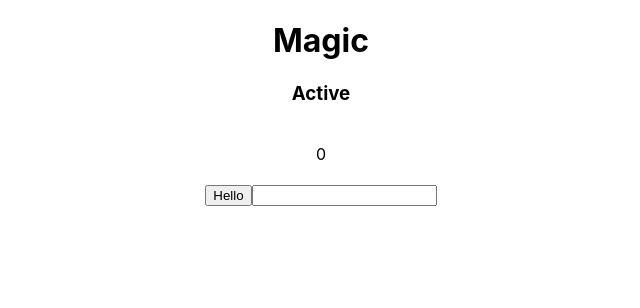
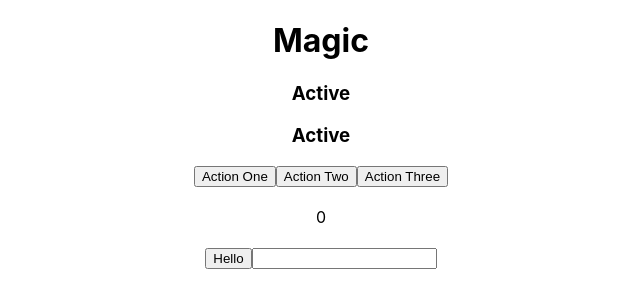
Before and after one commit to shihabus/react-ts, a React (Create React App) app: page / in a window 1280 px wide. Shown: the top 308 px of the page, without its empty margins (319-959 px from the left). Built offline with nearby package versions, Linux system fonts and the light colour scheme.

Commit message:
useReducer

```diff
--- a/src/App.tsx
+++ b/src/App.tsx
@@ -5,12 +5,14 @@ import { Button } from "./components/Button";
 import { Input } from "./components/Input";
 
 import "./App.css";
+import { ReducerButtons } from "./components/ReducerButtons";
 
 function App() {
   const [state, setState] = React.useState(0);
   return (
     <div className="App">
       <Head title="Magic" />
+      <ReducerButtons />
       <div style={{ padding: "20px 0px" }}>{state}</div>
       <Button
         onClick={(e) => {
--- a/src/components/Input.tsx
+++ b/src/components/Input.tsx
@@ -1,8 +1,13 @@
-import React, { useState } from "react";
+import React, { useState, useRef } from "react";
 
 export function Input() {
   // useState types are inferred based on default value
   const [name, setName] = useState("");
 
-  return <input value={name} onChange={(e) => setName(e.target.value)} />;
+  // Make the ref READ_ONLY
+  const ref = useRef<HTMLInputElement>(null!);
+
+  return (
+    <input ref={ref} value={name} onChange={(e) => setName(e.target.value)} />
+  );
 }
--- /dev/null
+++ b/src/components/ReducerButtons.tsx
@@ -0,0 +1,38 @@
+import React, { useReducer } from "react";
+
+const initialState = { rValue: true };
+
+interface State {
+  rValue: boolean;
+}
+
+type Action = {
+  type: "one" | "two" | "three";
+};
+
+function reducer(state: State, action: Action) {
+  switch (action.type) {
+    case "one":
+      return { rValue: true };
+    case "two":
+      return { rValue: false };
+    default: {
+      return state;
+    }
+  }
+}
+
+function ReducerButtons() {
+  const [state, dispatch] = useReducer(reducer, initialState);
+
+  return (
+    <div>
+      <h3>{state.rValue ? "Active" : "Inactive"}</h3>
+      <button onClick={() => dispatch({ type: "one" })}>Action One</button>
+      <button onClick={() => dispatch({ type: "two" })}>Action Two</button>
+      <button onClick={() => dispatch({ type: "three" })}>Action Three</button>
+    </div>
+  );
+}
+
+export { ReducerButtons };
```
